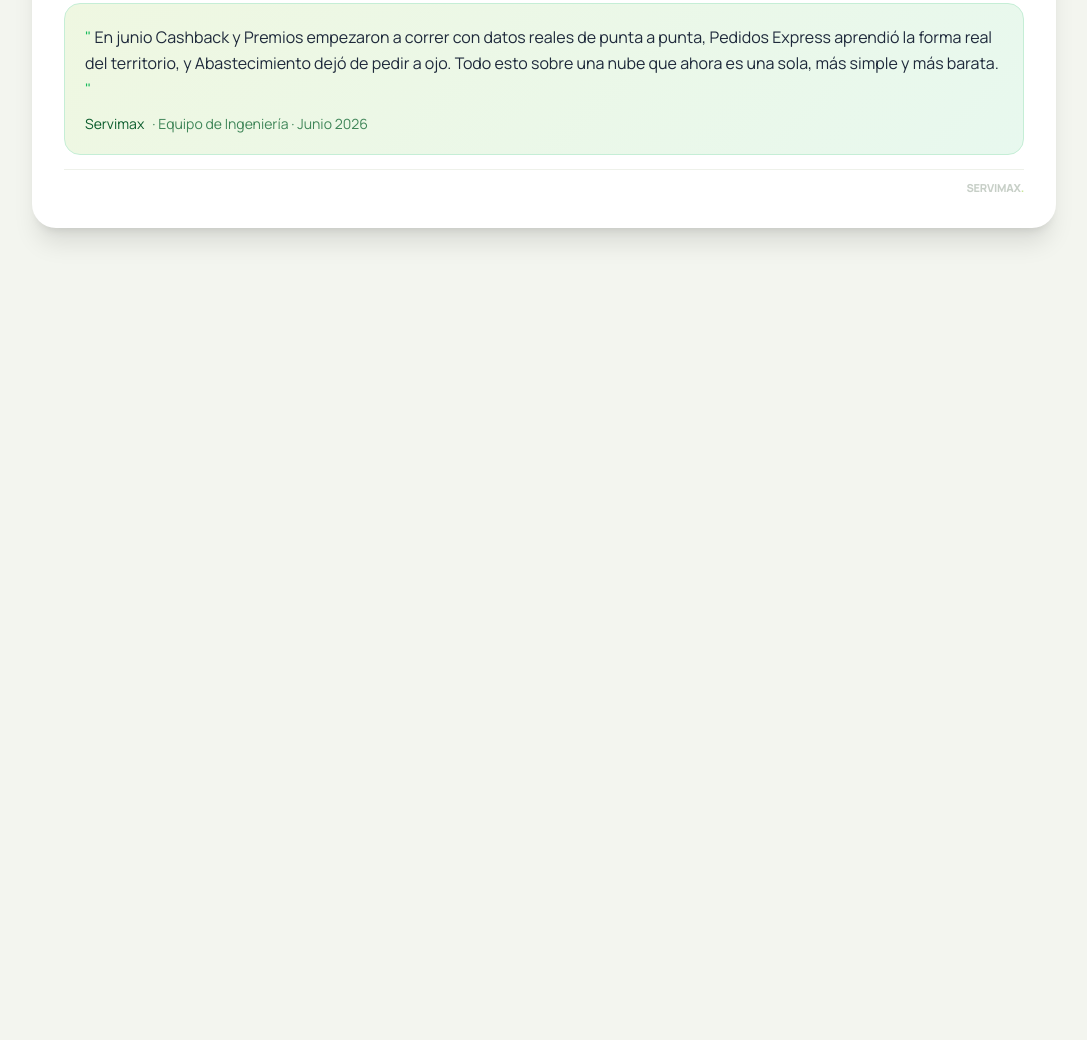
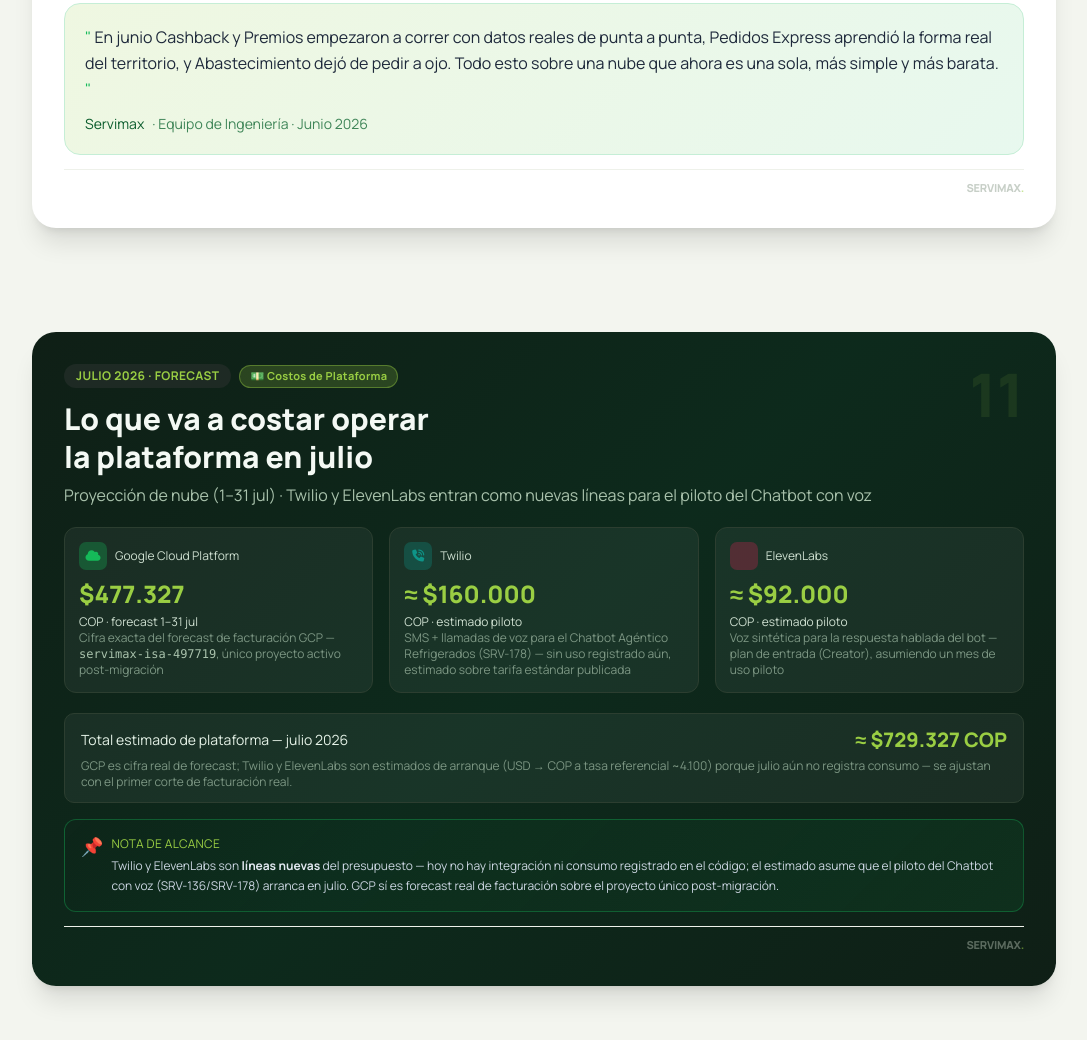
Before and after one commit to Jefferson-FULLSTACK11/month-slides, a plain HTML site: page index.html in a window 1280 px wide. Shown: the part 9197-10237 px from the top of the page, without its empty margins (96-1183 px from the left). Before the commit the page ends 9497 px from the top, so only its background shows below. Drawn offline with nearby package versions, Linux system fonts and the light colour scheme.

Commit message:
Agregar slide de proyección de costos de plataforma julio 2026
Forecast real de GCP (COP 477,327.35) + estimados de arranque para
Twilio y ElevenLabs, nuevas líneas ligadas al piloto del Chatbot con
voz (SRV-136/SRV-178).

```diff
--- a/index.html
+++ b/index.html
@@ -874,6 +874,80 @@
   </div>
 </div>
 
+<!-- ═══════════════════════════════════════════
+     SLIDE 12 — PROYECCIÓN DE COSTOS JULIO 2026
+═══════════════════════════════════════════════ -->
+<div class="slide px-10 py-8">
+  <div class="max-w-5xl mx-auto rounded-3xl shadow-xl overflow-hidden"
+       style="background:linear-gradient(135deg,#0f1f16 0%,#0d2a1c 50%,#0f1f16 100%)">
+    <div class="p-8">
+      <div class="flex items-start justify-between mb-5">
+        <div>
+          <div class="flex items-center gap-2 mb-3">
+            <span class="pill pill-month">Julio 2026 · Forecast</span>
+            <span class="tag" style="background:color-mix(in srgb, var(--sv-accent) 20%, transparent);color:var(--sv-accent);border:1px solid color-mix(in srgb, var(--sv-accent) 40%, transparent)">💵 Costos de Plataforma</span>
+          </div>
+          <h2 class="text-3xl font-black leading-tight" style="color:#f4f9f4">
+            Lo que va a costar operar<br>la plataforma en julio
+          </h2>
+          <p class="mt-2" style="color:#a9c2ac">Proyección de nube (1–31 jul) · Twilio y ElevenLabs entran como nuevas líneas para el piloto del Chatbot con voz</p>
+        </div>
+        <div class="text-6xl opacity-10 font-black leading-none select-none" style="color:var(--sv-accent)">11</div>
+      </div>
+
+      <div class="grid grid-cols-3 gap-4 mb-5">
+        <div style="background:#ffffff0d;border:1px solid #2c3e30;border-radius:12px;padding:14px">
+          <div class="flex items-center gap-2 mb-2">
+            <div style="width:28px;height:28px;border-radius:7px;background:color-mix(in srgb, var(--sv-secondary) 30%, transparent);display:flex;align-items:center;justify-content:center"><i class="fas fa-cloud" style="color:var(--sv-secondary);font-size:12px"></i></div>
+            <div class="text-xs font-800" style="color:#cfe0d1">Google Cloud Platform</div>
+          </div>
+          <div class="text-2xl font-black" style="color:var(--sv-accent)">$477.327</div>
+          <div class="text-xs font-700 mt-1" style="color:#cfe0d1">COP · forecast 1–31 jul</div>
+          <div class="text-xs" style="color:#7c9683">Cifra exacta del forecast de facturación GCP — <code style="color:#a9c2ac">servimax-isa-497719</code>, único proyecto activo post-migración</div>
+        </div>
+        <div style="background:#ffffff0d;border:1px solid #2c3e30;border-radius:12px;padding:14px">
+          <div class="flex items-center gap-2 mb-2">
+            <div style="width:28px;height:28px;border-radius:7px;background:color-mix(in srgb, var(--sv-teal) 30%, transparent);display:flex;align-items:center;justify-content:center"><i class="fas fa-phone-volume" style="color:var(--sv-teal);font-size:12px"></i></div>
+            <div class="text-xs font-800" style="color:#cfe0d1">Twilio</div>
+          </div>
+          <div class="text-2xl font-black" style="color:var(--sv-accent)">≈ $160.000</div>
+          <div class="text-xs font-700 mt-1" style="color:#cfe0d1">COP · estimado piloto</div>
+          <div class="text-xs" style="color:#7c9683">SMS + llamadas de voz para el Chatbot Agéntico Refrigerados (SRV-178) — sin uso registrado aún, estimado sobre tarifa estándar publicada</div>
+        </div>
+        <div style="background:#ffffff0d;border:1px solid #2c3e30;border-radius:12px;padding:14px">
+          <div class="flex items-center gap-2 mb-2">
+            <div style="width:28px;height:28px;border-radius:7px;background:color-mix(in srgb, var(--sv-primary) 30%, transparent);display:flex;align-items:center;justify-content:center"><i class="fas fa-waveform-lines" style="color:var(--sv-primary);font-size:12px"></i></div>
+            <div class="text-xs font-800" style="color:#cfe0d1">ElevenLabs</div>
+          </div>
+          <div class="text-2xl font-black" style="color:var(--sv-accent)">≈ $92.000</div>
+          <div class="text-xs font-700 mt-1" style="color:#cfe0d1">COP · estimado piloto</div>
+          <div class="text-xs" style="color:#7c9683">Voz sintética para la respuesta hablada del bot — plan de entrada (Creator), asumiendo un mes de uso piloto</div>
+        </div>
+      </div>
+
+      <div style="background:#ffffff0d;border:1px solid #2c3e30;border-radius:10px;padding:12px 16px;margin-bottom:16px">
+        <div class="flex items-center justify-between">
+          <div class="text-sm font-700" style="color:#e5f2e7">Total estimado de plataforma — julio 2026</div>
+          <div class="text-xl font-black" style="color:var(--sv-accent)">≈ $729.327 COP</div>
+        </div>
+        <div class="text-xs mt-1" style="color:#7c9683">GCP es cifra real de forecast; Twilio y ElevenLabs son estimados de arranque (USD → COP a tasa referencial ~4.100) porque julio aún no registra consumo — se ajustan con el primer corte de facturación real.</div>
+      </div>
+
+      <div class="rounded-xl p-4" style="background:linear-gradient(135deg,#7c3aed00,#15ba591a);border:1px solid color-mix(in srgb, var(--sv-secondary) 35%, transparent)">
+        <div class="flex items-start gap-2">
+          <span class="text-lg" style="line-height:1.2">📌</span>
+          <div>
+            <div class="text-xs font-700 uppercase tracking-wide mb-1" style="color:var(--sv-accent)">Nota de alcance</div>
+            <p class="text-xs leading-relaxed" style="color:#cbd5e1">
+              Twilio y ElevenLabs son <strong style="color:#e2e8f0">líneas nuevas</strong> del presupuesto — hoy no hay integración ni consumo registrado en el código; el estimado asume que el piloto del Chatbot con voz (SRV-136/SRV-178) arranca en julio. GCP sí es forecast real de facturación sobre el proyecto único post-migración.
+            </p>
+          </div>
+        </div>
+      </div>
+    </div>
+  </div>
+</div>
+
 <!-- Auto-inject footer into every slide + initialize charts -->
 <script>
 document.addEventListener('DOMContentLoaded', function () {
```
